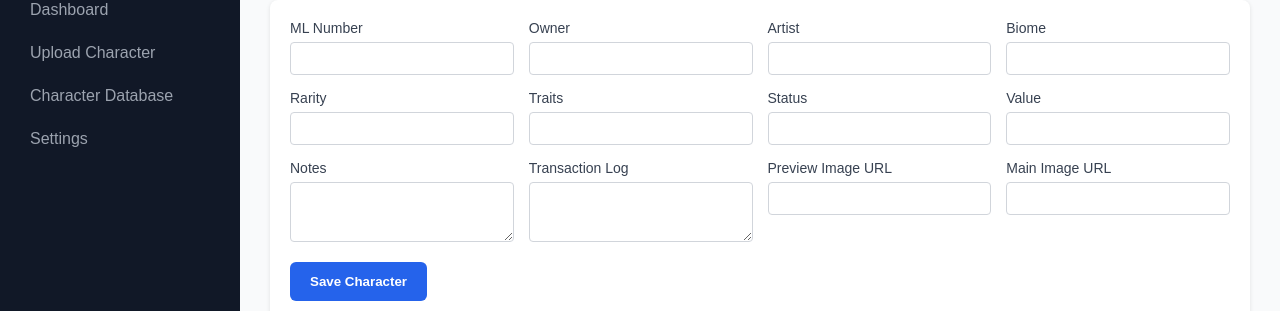
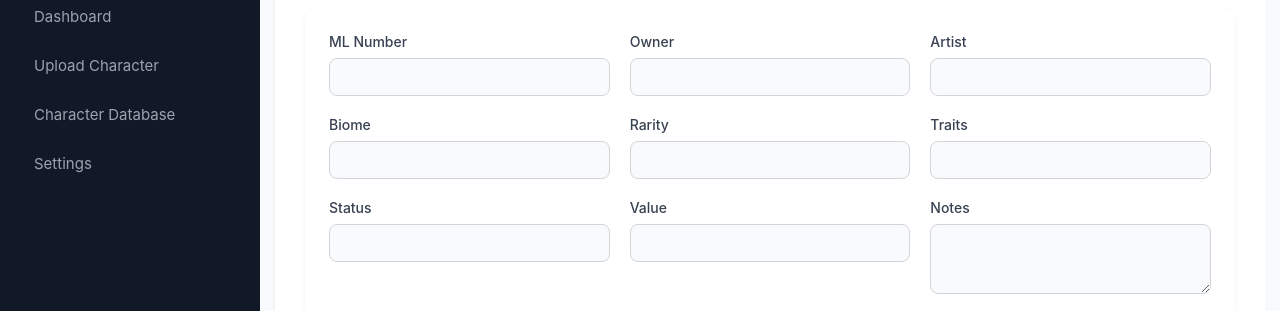
Before and after one commit to calebdaradal/Monfleur, a plain HTML site: page public/admin/index.html in a window 1280 px wide. Shown: the part 82-393 px from the top of the page. Drawn offline with Linux system fonts and the light colour scheme.

Commit message:
Update style.css

```diff
--- a/public/admin/style.css
+++ b/public/admin/style.css
@@ -5,9 +5,8 @@
   padding: 0;
 }
 
-/* Layout */
 body {
-  font-family: Arial, sans-serif;
+  font-family: "Inter", Arial, sans-serif;
   display: flex;
   height: 100vh;
   background: #f9fafb;
@@ -16,110 +15,140 @@ body {
 
 /* Sidebar */
 .sidebar {
-  width: 240px;
+  width: 260px;
   background: #111827;
   color: white;
-  padding: 20px;
   display: flex;
   flex-direction: column;
+  padding: 25px 20px;
 }
 
 .sidebar h2 {
-  margin-bottom: 20px;
+  font-size: 18px;
+  font-weight: 600;
+  margin-bottom: 25px;
 }
 
 .sidebar nav a {
-  display: block;
-  padding: 10px;
-  margin: 5px 0;
+  display: flex;
+  align-items: center;
+  gap: 10px;
+  padding: 12px 14px;
+  margin: 6px 0;
   text-decoration: none;
+  font-size: 15px;
   color: #9CA3AF;
-  border-radius: 6px;
-  transition: background 0.2s;
+  border-radius: 8px;
+  transition: all 0.2s ease;
 }
 
 .sidebar nav a:hover {
   background: #1f2937;
-  color: white;
+  color: #fff;
 }
 
-/* Content */
+/* Main Content Area */
 .content {
   flex: 1;
+  background: #fff;
   padding: 30px;
+  border-radius: 12px 0 0 12px;
+  box-shadow: -1px 0 3px rgba(0,0,0,0.05);
+  margin: 15px;
   overflow-y: auto;
 }
 
 h1 {
-  margin-bottom: 15px;
+  font-size: 22px;
+  font-weight: 600;
+  margin-bottom: 20px;
+  color: #111827;
 }
 
-/* Form */
+/* Form Box */
 .form-box {
-  background: white;
-  padding: 20px;
-  border-radius: 8px;
-  box-shadow: 0 1px 4px rgba(0,0,0,0.1);
+  background: #ffffff;
+  padding: 24px;
+  border-radius: 12px;
+  box-shadow: 0 2px 6px rgba(0,0,0,0.05);
   margin-bottom: 40px;
 }
 
 .form-grid {
   display: grid;
-  grid-template-columns: repeat(auto-fit, minmax(220px, 1fr));
-  gap: 15px;
+  grid-template-columns: repeat(auto-fit, minmax(240px, 1fr));
+  gap: 20px;
 }
 
 label {
   display: flex;
   flex-direction: column;
   font-size: 14px;
+  font-weight: 500;
   color: #374151;
 }
 
 input, textarea {
-  margin-top: 6px;
-  padding: 8px;
+  margin-top: 8px;
+  padding: 10px 12px;
   border: 1px solid #d1d5db;
-  border-radius: 4px;
+  border-radius: 8px;
+  background: #f9fafb;
+  font-size: 14px;
+}
+
+input:focus, textarea:focus {
+  outline: none;
+  border-color: #2563eb;
+  background: #fff;
+  box-shadow: 0 0 0 3px rgba(37, 99, 235, 0.2);
 }
 
 textarea {
-  min-height: 60px;
+  min-height: 70px;
   resize: vertical;
 }
 
 button {
-  margin-top: 20px;
+  margin-top: 25px;
   padding: 12px 20px;
   background: #2563eb;
   color: white;
-  font-weight: bold;
+  font-weight: 600;
+  font-size: 15px;
   border: none;
-  border-radius: 6px;
+  border-radius: 8px;
   cursor: pointer;
+  transition: background 0.2s;
 }
 
 button:hover {
   background: #1d4ed8;
 }
 
-/* Character cards */
+/* Card Grid */
 .card-grid {
   display: grid;
-  grid-template-columns: repeat(auto-fill, minmax(220px, 1fr));
+  grid-template-columns: repeat(auto-fill, minmax(260px, 1fr));
   gap: 20px;
 }
 
 .card {
-  background: white;
-  border-radius: 8px;
-  box-shadow: 0 1px 4px rgba(0,0,0,0.1);
-  padding: 15px;
+  background: #ffffff;
+  border-radius: 12px;
+  box-shadow: 0 2px 6px rgba(0,0,0,0.05);
+  padding: 20px;
   text-align: center;
+  transition: transform 0.2s ease;
+}
+
+.card:hover {
+  transform: translateY(-3px);
+  box-shadow: 0 4px 10px rgba(0,0,0,0.1);
 }
 
 .card img {
   max-width: 100%;
-  border-radius: 6px;
-  margin-bottom: 10px;
+  border-radius: 8px;
+  margin-bottom: 12px;
 }
```
